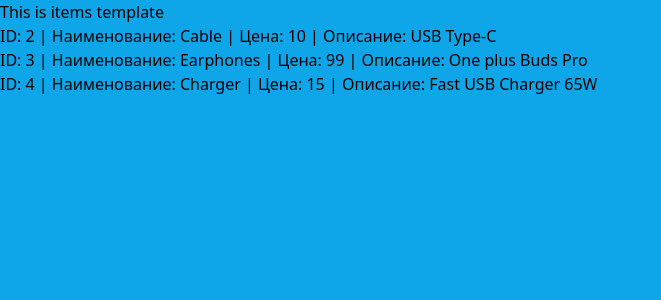
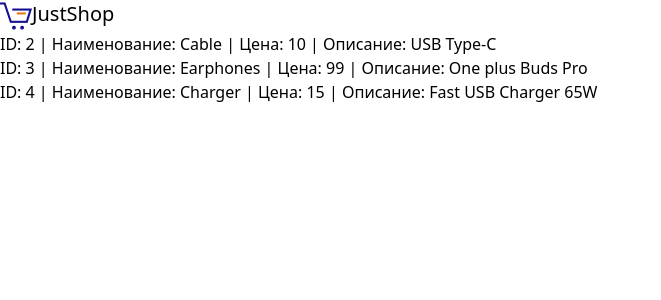
Before and after one commit to Rjhuzby/trial_pet, a Django app: page /myapp/ in a window 1280 px wide. Shown: the top 300 px of the page, without its empty margins (0-661 px from the left). Run offline with Django 5.2, Linux system fonts and the light colour scheme; data comes from the database, SQL or seed files in the repository.

Commit message:
logo & tailwind

```diff
--- a/mysite/myapp/static/myapp/styles.css
+++ b/mysite/myapp/static/myapp/styles.css
@@ -548,7 +548,29 @@
   position: static;
 }
 
+.flex {
+  display: flex;
+}
+
+.h-8 {
+  height: 2rem;
+}
+
+.w-8 {
+  width: 2rem;
+}
+
 .bg-sky-500 {
   --tw-bg-opacity: 1;
   background-color: rgb(14 165 233 / var(--tw-bg-opacity));
 }
+
+.text-lg {
+  font-size: 1.125rem;
+  line-height: 1.75rem;
+}
+
+.text-xl {
+  font-size: 1.25rem;
+  line-height: 1.75rem;
+}
--- a/mysite/myapp/templates/myapp/index.html
+++ b/mysite/myapp/templates/myapp/index.html
@@ -8,8 +8,21 @@
     <meta name="viewport" content="width=device-width, initial-scale=1.0">
     <title>Document</title>
 </head>
-<body class='bg-sky-500'>
-    <h1>This is items template</h1>
+<body>
+    <nav>
+        <div>
+            <div>
+                <div>
+                    <div class="flex">
+                        <img class="h-8 w-8" src="{% static 'myapp/images/logo.png' %}" alt="logo">
+                        <span class="text-xl">JustShop</span>
+                    </div>
+                </div>
+            </div>
+        </div>
+
+
+    </nav>
 
     <h3>
         <!-- <a href="/myapp/hello/{{ item.id }}/"></a> -->
```
Also changed, not shown: mysite/myapp/static/myapp/images/logo.png (added), 1 other file.
